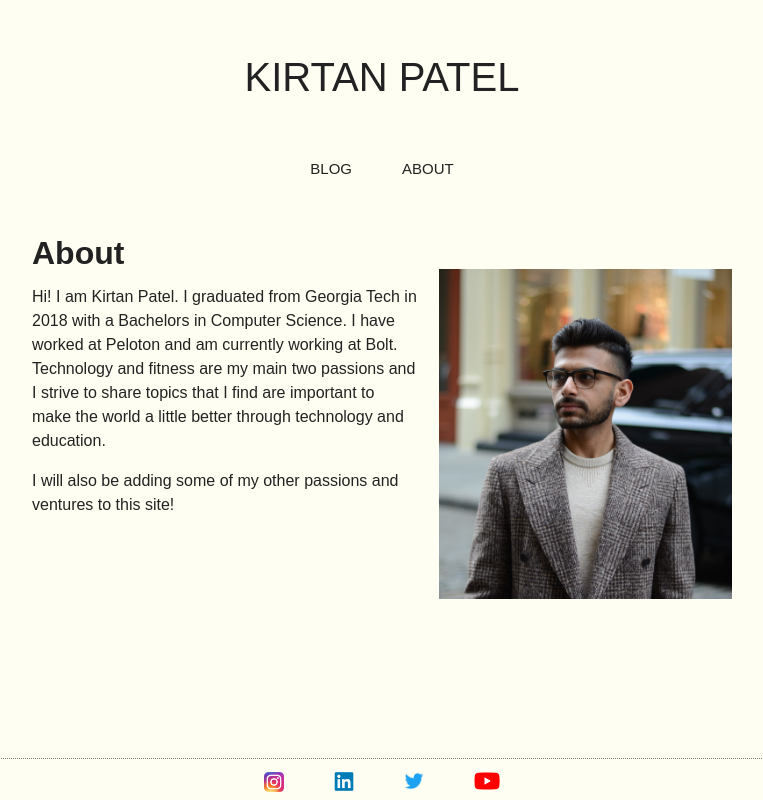
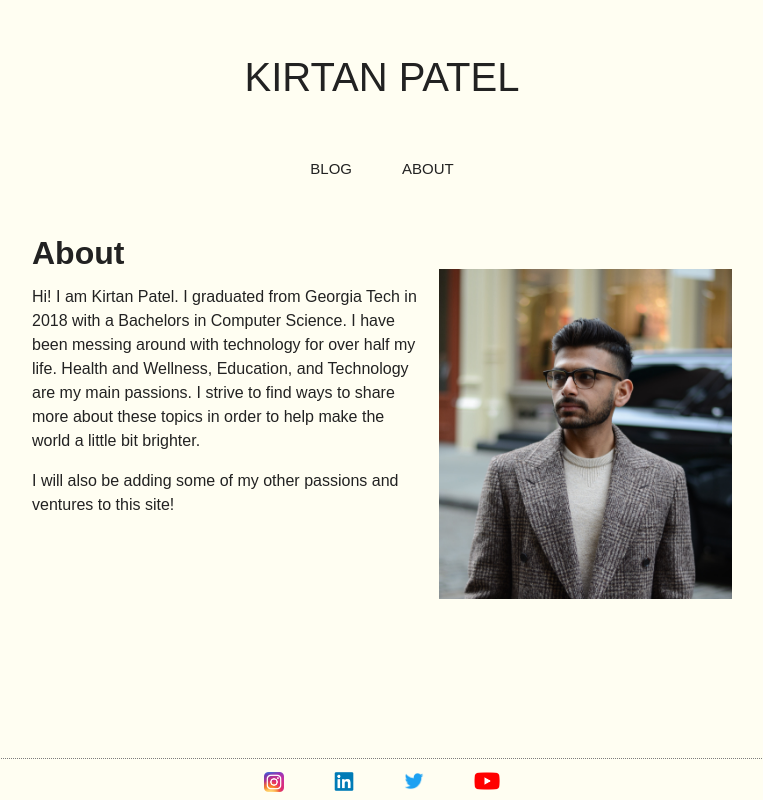
Before and after one commit to kirtans/website, a React (Create React App) app: page /about in a window 1280 px wide. Shown: the whole page, without its empty margins (258-1021 px from the left). Built offline with nearby package versions, Linux system fonts and the light colour scheme.

Commit message:
fix helmet and about page

```diff
--- a/src/pages/about/about.jsx
+++ b/src/pages/about/about.jsx
@@ -7,14 +7,14 @@ const About = () => {
   return (
       <div className="body">
           <Helmet>
-              <title>About Me</title>
+              <title>About</title>
               <meta name="description" content="About Me" />
           </Helmet>
           <h2>About</h2>
           <div className="aboutContainer">
               <div>
                   <p>
-                      Hi! I am Kirtan Patel. I graduated from Georgia Tech in 2018 with a Bachelors in Computer Science. I have worked at Peloton and am currently working at Bolt. Technology and fitness are my main two passions and I strive to share topics that I find are important to make the world a little better through technology and education.
+                      Hi! I am Kirtan Patel. I graduated from Georgia Tech in 2018 with a Bachelors in Computer Science. I have been messing around with technology for over half my life. Health and Wellness, Education, and Technology are my main passions. I strive to find ways to share more about these topics in order to help make the world a little bit brighter.
                   </p>
                   <p>
                       I will also be adding some of my other passions and ventures to this site!
--- a/src/pages/blog/blog.jsx
+++ b/src/pages/blog/blog.jsx
@@ -8,11 +8,6 @@ import Blog20230220 from "./blog20230220";
 const Blog = () => {
   return (
     <div className="blogContent">
-        <Helmet>
-            <title>Kirtan Patel</title>
-            <meta name="description" content="Hi! I am Kirtan Patel. There my thoughts on tech, education, and sharing positivity." />
-            <meta name="theme-color" content="#222222" />
-        </Helmet>
         <div>
             <Blog20230220/>
             <Blog20230207/>
@@ -20,6 +15,11 @@ const Blog = () => {
         <div className="blogList">
             <BlogList/>
         </div>
+        <Helmet>
+            <title>Kirtan Patel</title>
+            <meta name="description" content="Hi! I am Kirtan Patel. There my thoughts on tech, education, and sharing positivity." />
+            <meta name="theme-color" content="#222222" />
+        </Helmet>
     </div>
   );
 }
```
